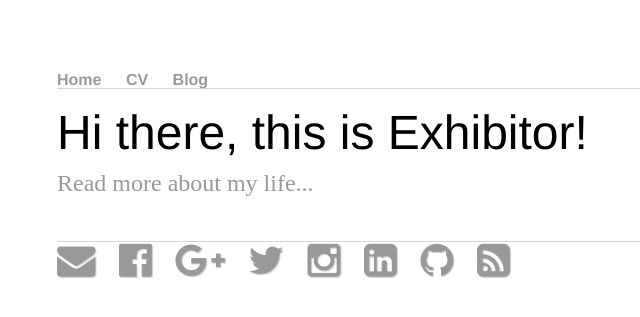
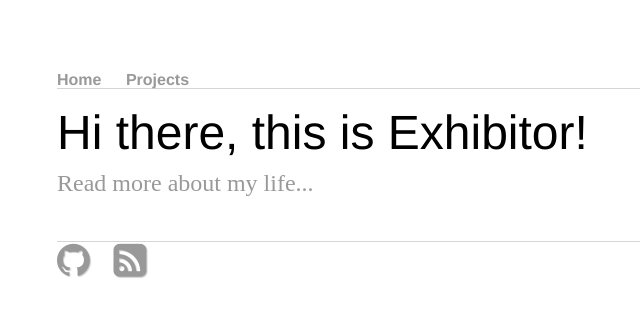
Before and after one commit to sh1457/exhibitor, a Jekyll site: the page built from index.html, in a window 1280 px wide. Shown: the top 317 px of the page, without its empty margins (135-775 px from the left). Built offline with Jekyll 4.4.1, drawn with Linux system fonts in a browser that asks for light colours.

Commit message:
Update default.html

```diff
--- a/_layouts/default.html
+++ b/_layouts/default.html
@@ -11,8 +11,7 @@
 		<nav>
     		<ul>
         		<li><a href="/">Home</a></li>
-        		<li><a href="/cv">CV</a></li>
-        		<li><a href="/blog">Blog</a></li>
+        		<li><a href="/prj">Projects</a></li>
     		</ul>
 		</nav>
 		<div class="container">
@@ -22,14 +21,8 @@
 		</div><!-- /.container -->
 		<footer>
     		<ul>
-        		<li><a href="mailto:sh1457@gmail.com"><i class="fa fa-envelope"></i></a></li>
-        		<li><a href="https://www.facebook.com/SH1457"><i class="fa fa-facebook-official"></i></a></li>
-        		<li><a href="https://plus.google.com/+SujithSudarshan"><i class="fa fa-google-plus"></i></a></li>
-        		<li><a href="https://twitter.com/sh1457"><i class="fa fa-twitter"></i></a></li>
-        		<li><a href="https://www.instagram.com/thesujithsudarshan"><i class="fa fa-instagram"></i></a></li>
-        		<li><a href="https://www.linkedin.com/in/SujithSudarshan"><i class="fa fa-linkedin-square"></i></a></li>
-        		<li><a href="https://github.com/sh1457"><i class="fa fa-github"></i></a></li>
-        		<li><a href="http://sh1457.github.io/blog/atom.xml"><i class="fa fa-rss-square"></i></a></li>
+        		<li><a href="https://github.com/sh1457/exhibitor"><i class="fa fa-github"></i></a></li>
+        		<li><a href="http://sh1457.github.io/exhibitor/proj/atom.xml"><i class="fa fa-rss-square"></i></a></li>
 		</ul>
 		</footer>
 	</body>
```
